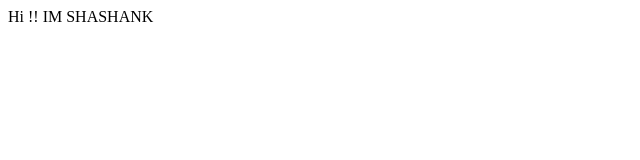
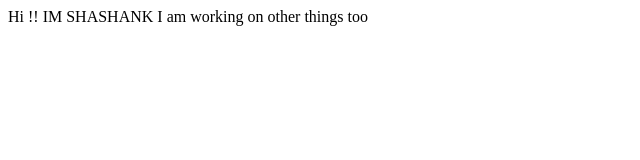
Before and after one commit to Shalatan/Portfolio, a plain HTML site: page index.html in a window 1280 px wide. Shown: the whole page, without its empty margins (0-640 px from the left). Drawn offline with Linux system fonts and the light colour scheme.

Commit message:
Update : detail project

```diff
--- a/index.html
+++ b/index.html
@@ -7,5 +7,7 @@
     </head>
     <body>
         Hi !! IM SHASHANK
+
+        I am working on other things too
     </body>
 </html>
```
